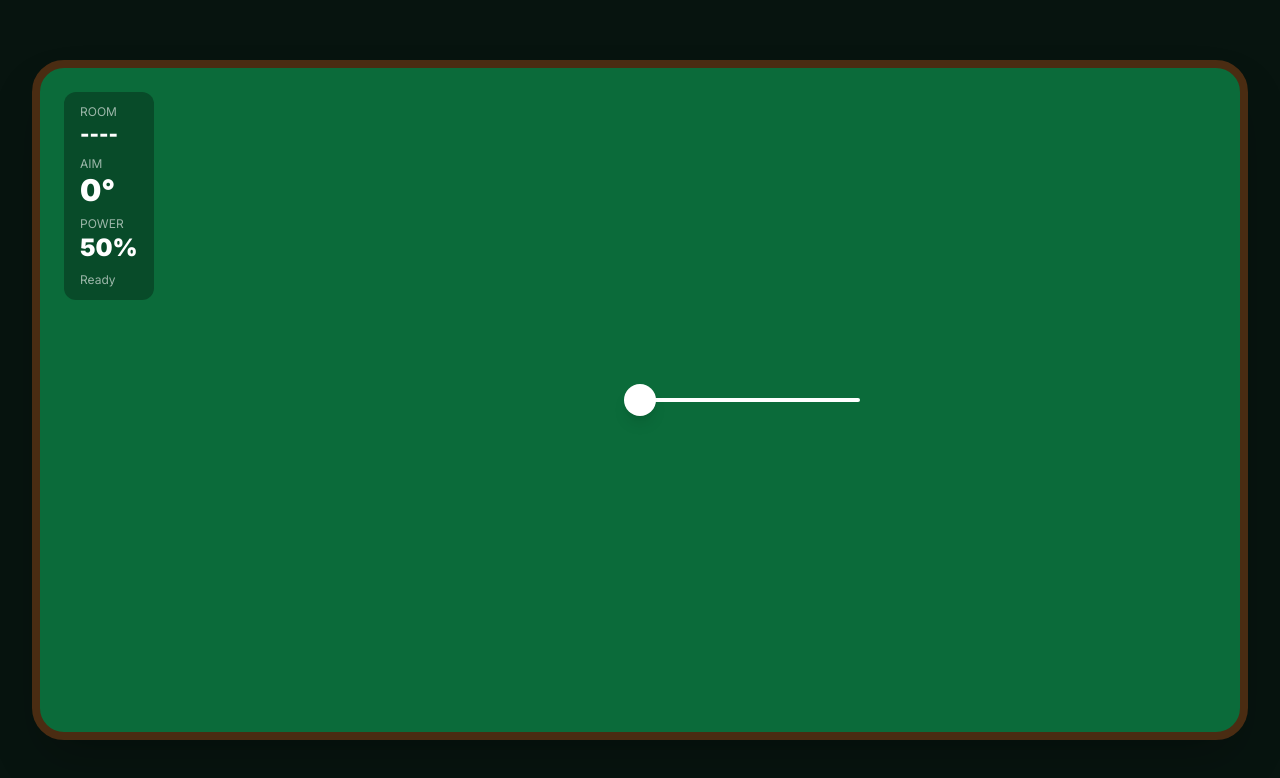
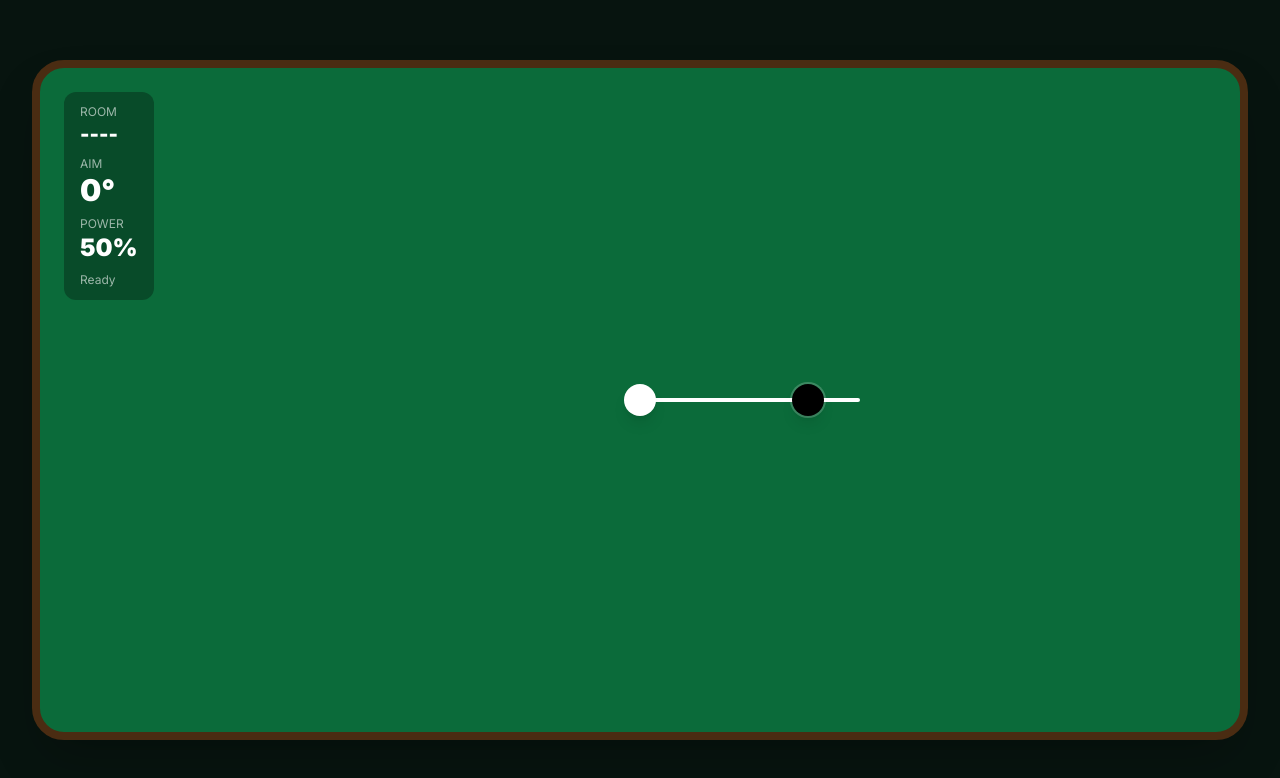
Before and after one commit to IrishDec/heiyu-digital, a Next.js app: page /pool/game in a window 1280 px wide. Shown: the top 778 px of the page. Built offline with nearby package versions, Linux system fonts and the light colour scheme; no server answers.

Commit message:
Add second ball to pool prototype

```diff
--- a/app/pool/game/page.tsx
+++ b/app/pool/game/page.tsx
@@ -14,11 +14,16 @@ export default function PoolGamePage() {
   const [aim, setAim] = useState(0);
   const [power, setPower] = useState(50);
   const [ball, setBall] = useState({ x: TABLE_WIDTH / 2, y: TABLE_HEIGHT / 2 });
+  const [blackBall, setBlackBall] = useState({
+  x: TABLE_WIDTH / 2 + 140,
+  y: TABLE_HEIGHT / 2,
+});
   const [isMoving, setIsMoving] = useState(false);
   const [roomPin, setRoomPin] = useState("----");
 
   const engineRef = useRef<Matter.Engine | null>(null);
   const cueBallRef = useRef<Matter.Body | null>(null);
+  const blackBallRef = useRef<Matter.Body | null>(null);
   const aimRef = useRef(0);
   const powerRef = useRef(50);
 
@@ -47,9 +52,30 @@ export default function PoolGamePage() {
       density: 0.004,
     });
 
+    const blackBall = Matter.Bodies.circle(
+  TABLE_WIDTH / 2 + 140,
+  TABLE_HEIGHT / 2,
+  BALL_RADIUS,
+  {
+    restitution: 0.92,
+    friction: 0,
+    frictionAir: 0.006,
+    density: 0.004,
+  }
+);
+
+blackBallRef.current = blackBall;
+
     cueBallRef.current = cueBall;
 
-    Matter.World.add(engine.world, [topWall, bottomWall, leftWall, rightWall, cueBall]);
+Matter.World.add(engine.world, [
+  topWall,
+  bottomWall,
+  leftWall,
+  rightWall,
+  cueBall,
+  blackBall,
+]);
 
     return () => {
       Matter.World.clear(engine.world, false);
@@ -134,11 +160,22 @@ y: -Math.sin(radians) * force,
       });
     }, 1000 / 60);
 
+    const blackBall = blackBallRef.current;
+
+if (blackBall) {
+  setBlackBall({
+    x: blackBall.position.x,
+    y: blackBall.position.y,
+  });
+}
+
     return () => clearInterval(frame);
   }, []);
 
   const ballXPercent = (ball.x / TABLE_WIDTH) * 100;
   const ballYPercent = (ball.y / TABLE_HEIGHT) * 100;
+  const blackBallXPercent = (blackBall.x / TABLE_WIDTH) * 100;
+  const blackBallYPercent = (blackBall.y / TABLE_HEIGHT) * 100;
 
   return (
     <main className="flex min-h-screen items-center justify-center bg-[#07140f] p-8">
@@ -181,7 +218,19 @@ y: -Math.sin(radians) * force,
             transform: "translate(-50%, -50%)",
           }}
         />
+        <div
+  className="absolute rounded-full bg-black shadow-lg ring-2 ring-white/20"
+  style={{
+    left: `${blackBallXPercent}%`,
+    top: `${blackBallYPercent}%`,
+    width: `${BALL_RADIUS * 2}px`,
+    height: `${BALL_RADIUS * 2}px`,
+    transform: "translate(-50%, -50%)",
+  }}
+/>
       </div>
+
+
     </main>
   );
 }
```
